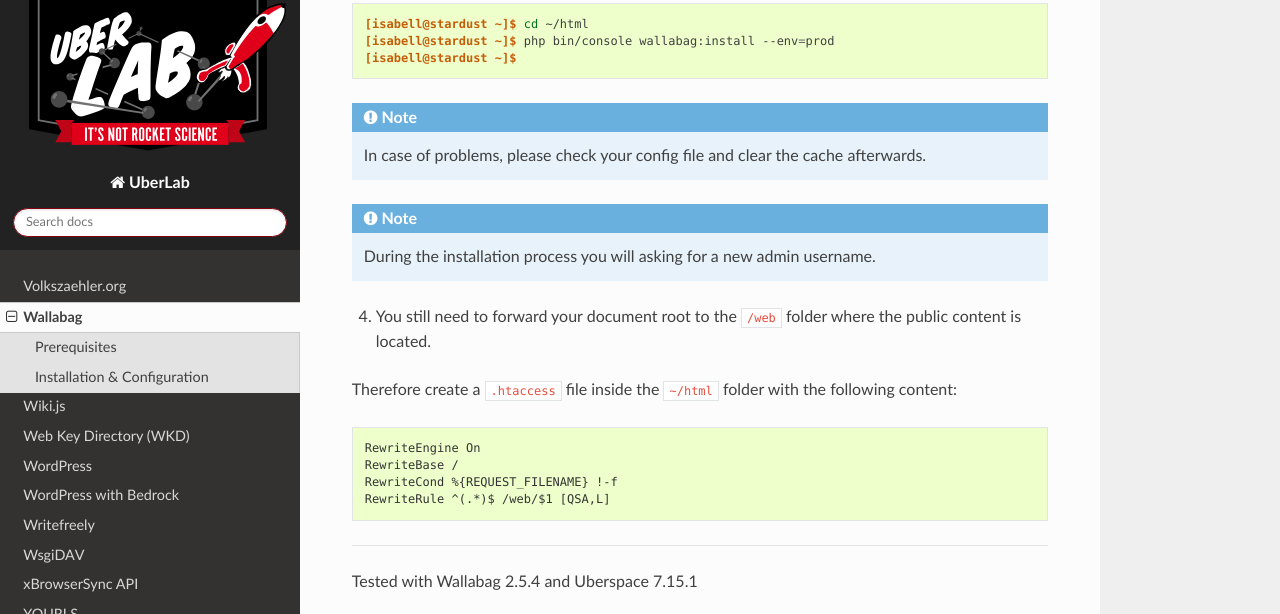
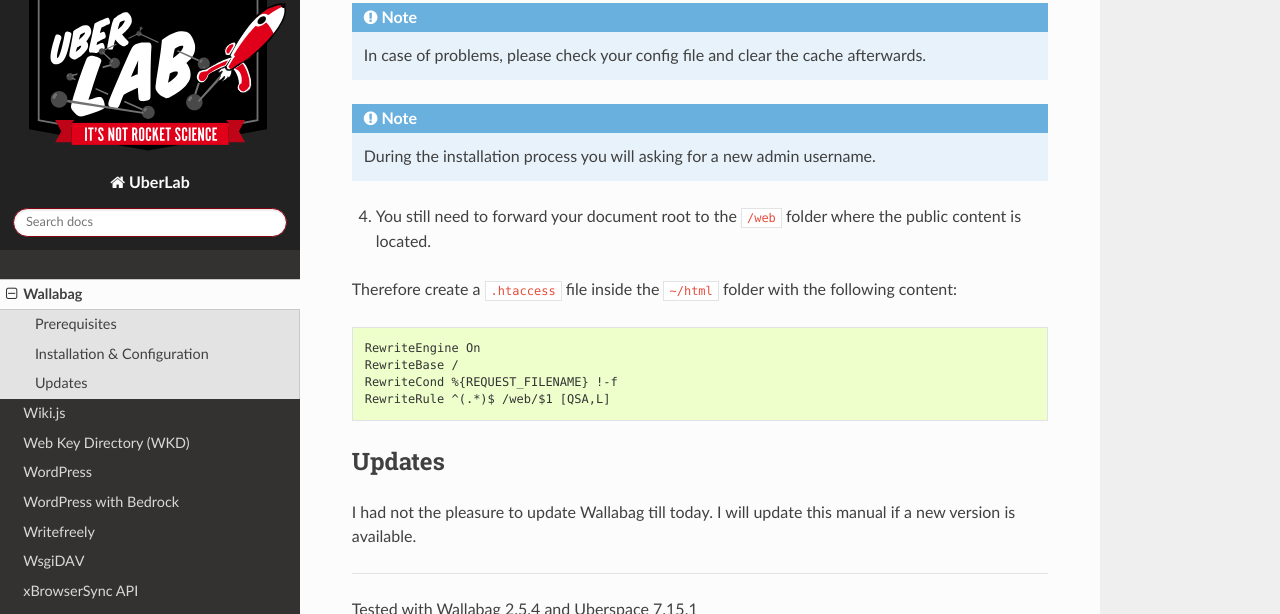
Before and after one commit to Uberspace/lab, a Sphinx documentation site: the page built from source/guide_wallabag.rst, in a window 1280 px wide and 900 px high, scrolled down 3790 px, cut to the strip 0-614 px from the top of the window. Built offline with Sphinx 7.4.7 and the Read the Docs theme 2.0.0, drawn with Linux system fonts in a browser that asks for light colours.

```diff
--- a/source/guide_wallabag.rst
+++ b/source/guide_wallabag.rst
@@ -1,5 +1,4 @@
-.. author:: ezra <ezra@posteo.de>
-.. author:: FM <git.fm@mmw9.de>
+.. author:: ezra <ezra@posteo.de> FM <git.fm@mmw9.de>
 
 .. tag:: lang-php
 .. tag:: web
@@ -154,6 +153,11 @@
   RewriteRule ^(.*)$ /web/$1 [QSA,L]
 
 
+Updates
+=======
+
+I had not the pleasure to update Wallabag till today. I will update this manual if a new version is available.
+
 .. _Wallabag: https://wallabag.org
 .. _Project: https://github.com/wallabag/wallabag
 .. _feed: https://github.com/wallabag/wallabag/releases.atom
```
